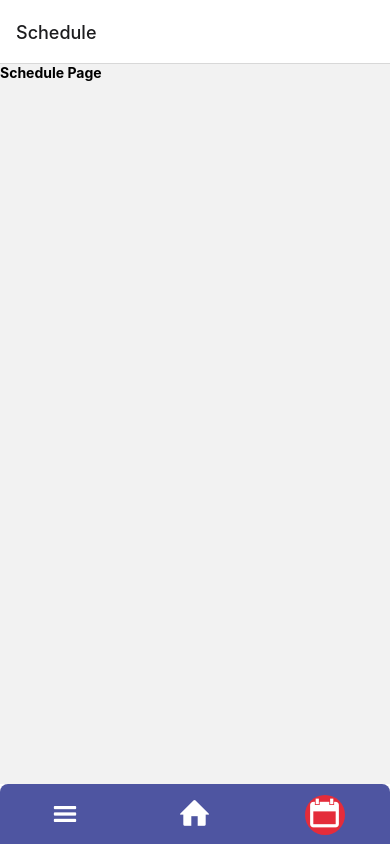
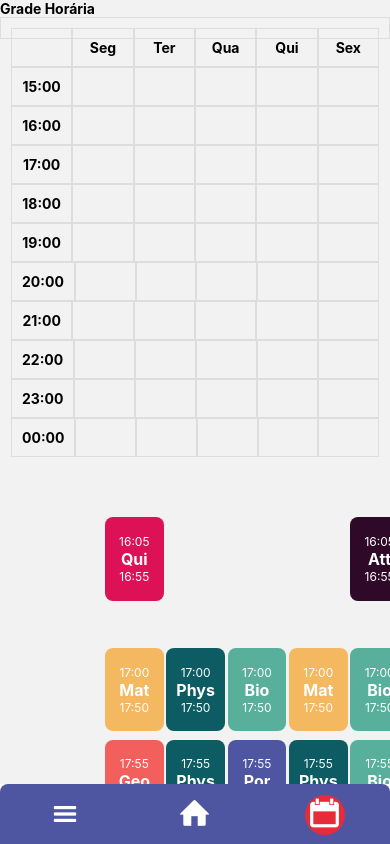
Before and after one commit to VictorASantana/cp-presenca-cursinho-hybrid, a React Native app in the folder cp-attendance-hybrid/: screen /Schedule in a window 390 px wide. Built offline with nearby package versions, Linux system fonts and the light colour scheme.

Commit message:
feat: trying to create schedule page

```diff
--- a/cp-attendance-hybrid/assets/theme/theme.ts
+++ b/cp-attendance-hybrid/assets/theme/theme.ts
@@ -18,6 +18,17 @@ export const Theme = {
     xxLarge: 40,
     gutter: 88,
     halfGutter: 44,
+  },
+  Subjects: {
+    mat: '#F4B860',
+    por: '#4e55a1',
+    bio: '#58B09C',
+    phys: '#0D5C63',
+    qui: '#DD1155',
+    att: '#2F0A28',
+    geo: '#F25F5C',
+    phil: '#6A3E37',
+    hist: '#8332AC'
   }
 };
 
--- /dev/null
+++ b/cp-attendance-hybrid/assets/utils/utils.tsx
@@ -0,0 +1,26 @@
+import { Theme } from "assets/theme/theme"
+
+export const mapColor = (subject: string) => {
+  switch (subject) {
+    case 'Mat':
+      return Theme.Subjects.mat;
+    case 'Qui':
+      return Theme.Subjects.qui;
+    case 'His':
+      return Theme.Subjects.hist;
+    case 'Geo':
+      return Theme.Subjects.geo;
+    case 'Bio':
+      return Theme.Subjects.bio;
+    case 'Por':
+      return Theme.Subjects.por;
+    case 'Phys':
+      return Theme.Subjects.phys;
+    case 'Phyl':
+      return Theme.Subjects.phil;
+    case 'Att':
+      return Theme.Subjects.att;
+    default:
+      return Theme.Subjects.att;
+  }
+}
--- /dev/null
+++ b/cp-attendance-hybrid/src/components/card/schedule-card/schedule-card.component.style.tsx
@@ -0,0 +1,32 @@
+import { Theme } from "assets/theme/theme";
+import styled from "styled-components/native";
+
+interface ScheduleCardProps {
+  color: string;
+  cardHeight: number;
+  cardTop: number
+}
+
+export const ScheduleCardStyled = styled.View<ScheduleCardProps>`
+  position: absolute;
+  background-color: ${props => props.color};
+  border-radius: ${Theme.Spacing.small}px;
+  width: ${Theme.Spacing.gutter / 1.5}px;
+  justify-content: center;
+  align-items: center;
+  padding: 4px;
+  top: ${({ cardTop }) => cardTop}px;
+  height: ${({ cardHeight }) => cardHeight}px;
+  margin: 2px;
+`;
+
+export const ScheduleCardTextStyled = styled.Text`
+  font-size: 16px;
+  font-weight: bold;
+  color: ${Theme.Colors.white};
+`;
+
+export const ScheduleCardHourStyled = styled.Text`
+  font-size: 12px;
+  color: ${Theme.Colors.white};
+`;
--- /dev/null
+++ b/cp-attendance-hybrid/src/components/card/schedule-card/schedule-card.component.tsx
@@ -0,0 +1,22 @@
+import { Theme } from "assets/theme/theme";
+import { ScheduleCardHourStyled, ScheduleCardStyled, ScheduleCardTextStyled } from "./schedule-card.component.style";
+import React from "react";
+import { mapColor } from "assets/utils/utils";
+
+interface ScheduleCardProps {
+  subject: string;
+  startTime: string;
+  endTime: string;
+  cardHeight: number;
+  cardTop: number;
+}
+
+export const ScheduleCard: React.FC<ScheduleCardProps> = props => {
+  return (
+    <ScheduleCardStyled color={mapColor(props.subject)} cardHeight={props.cardHeight} cardTop={props.cardTop}>
+      <ScheduleCardHourStyled>{props.startTime}</ScheduleCardHourStyled>
+      <ScheduleCardTextStyled>{props.subject}</ScheduleCardTextStyled>
+      <ScheduleCardHourStyled>{props.endTime}</ScheduleCardHourStyled>
+    </ScheduleCardStyled>
+  );
+}
--- /dev/null
+++ b/cp-attendance-hybrid/src/data/mock/schedule.mock.ts
@@ -0,0 +1,166 @@
+import { ScheduleItem } from "../types/schedule-item.type";
+
+export const scheduleMock: ScheduleItem[] = [
+  {
+    weekDay: 'Seg',
+    startTime: '16:05',
+    endTime: '16:55',
+    subject: 'Qui'
+  },
+  {
+    weekDay: 'Seg',
+    startTime: '17:00',
+    endTime: '17:50',
+    subject: 'Mat'
+  },
+  {
+    weekDay: 'Seg',
+    startTime: '17:55',
+    endTime: '18:45',
+    subject: 'Geo'
+  },
+  {
+    weekDay: 'Seg',
+    startTime: '18:50',
+    endTime: '19:40',
+    subject: 'His'
+  },
+  {
+    weekDay: 'Seg',
+    startTime: '20:10',
+    endTime: '21:00',
+    subject: 'Mat'
+  },
+  {
+    weekDay: 'Seg',
+    startTime: '21:05',
+    endTime: '21:55',
+    subject: 'Bio'
+  },
+  {
+    weekDay: 'Ter',
+    startTime: '17:00',
+    endTime: '17:50',
+    subject: 'Phys'
+  },
+  {
+    weekDay: 'Ter',
+    startTime: '17:55',
+    endTime: '18:45',
+    subject: 'Phys'
+  },
+  {
+    weekDay: 'Ter',
+    startTime: '18:50',
+    endTime: '19:40',
+    subject: 'Qui'
+  },
+  {
+    weekDay: 'Ter',
+    startTime: '20:10',
+    endTime: '21:00',
+    subject: 'His'
+  },
+  {
+    weekDay: 'Ter',
+    startTime: '21:05',
+    endTime: '21:55',
+    subject: 'Geo'
+  },
+  {
+    weekDay: 'Qua',
+    startTime: '17:00',
+    endTime: '17:50',
+    subject: 'Bio'
+  },
+  {
+    weekDay: 'Qua',
+    startTime: '17:55',
+    endTime: '18:45',
+    subject: 'Por'
+  },
+  {
+    weekDay: 'Qua',
+    startTime: '18:50',
+    endTime: '19:40',
+    subject: 'Por'
+  },
+  {
+    weekDay: 'Qua',
+    startTime: '20:10',
+    endTime: '21:00',
+    subject: 'Phys'
+  },
+  {
+    weekDay: 'Qua',
+    startTime: '21:05',
+    endTime: '21:55',
+    subject: 'Mat'
+  },
+  {
+    weekDay: 'Qui',
+    startTime: '17:00',
+    endTime: '17:50',
+    subject: 'Mat'
+  },
+  {
+    weekDay: 'Qui',
+    startTime: '17:55',
+    endTime: '18:45',
+    subject: 'Phys'
+  },
+  {
+    weekDay: 'Qui',
+    startTime: '18:50',
+    endTime: '19:40',
+    subject: 'Phyl'
+  },
+  {
+    weekDay: 'Qui',
+    startTime: '20:10',
+    endTime: '21:00',
+    subject: 'Qui'
+  },
+  {
+    weekDay: 'Qui',
+    startTime: '21:05',
+    endTime: '21:55',
+    subject: 'His'
+  },
+  {
+    weekDay: 'Sex',
+    startTime: '16:05',
+    endTime: '16:55',
+    subject: 'Att'
+  },
+  {
+    weekDay: 'Sex',
+    startTime: '17:00',
+    endTime: '17:50',
+    subject: 'Bio'
+  },
+  {
+    weekDay: 'Sex',
+    startTime: '17:55',
+    endTime: '18:45',
+    subject: 'Bio'
+  },
+  {
+    weekDay: 'Sex',
+    startTime: '18:50',
+    endTime: '19:40',
+    subject: 'Por'
+  },
+  {
+    weekDay: 'Sex',
+    startTime: '20:10',
+    endTime: '21:00',
+    subject: 'Por'
+  },
+  {
+    weekDay: 'Sex',
+    startTime: '21:05',
+    endTime: '21:55',
+    subject: 'Qui'
+  },
+];
--- /dev/null
+++ b/cp-attendance-hybrid/src/data/types/schedule-item.type.ts
@@ -0,0 +1,6 @@
+export interface ScheduleItem {
+  weekDay: string;
+  startTime: string;
+  endTime: string;
+  subject: string;
+}
--- /dev/null
+++ b/cp-attendance-hybrid/src/modules/schedule/schedule.page.style.tsx
@@ -0,0 +1,38 @@
+import styled from "styled-components/native";
+
+export const HeaderTextStyled = styled.Text`
+  font-size: 16px;
+`;
+
+export const SlotTextStyled = styled.Text`
+  font-size: 12px;
+`
+
+export const TableContainer = styled.View`
+  flex: 1;
+  padding: 10px;
+  border: 1px solid #ddd;
+`;
+
+export const HeaderRow = styled.View`
+  flex-direction: row;
+`;
+
+export const HeaderCell = styled.Text`
+  flex: 1;
+  text-align: center;
+  padding: 10px;
+  border: 1px solid #ddd;
+  font-weight: bold;
+`;
+
+export const Row = styled.View`
+  flex-direction: row;
+`;
+
+export const Cell = styled.Text`
+  flex: 1;
+  text-align: center;
+  padding: 10px;
+  border: 1px solid #ddd;
+`;
--- a/cp-attendance-hybrid/src/modules/schedule/schedule.page.tsx
+++ b/cp-attendance-hybrid/src/modules/schedule/schedule.page.tsx
@@ -1,8 +1,87 @@
+import React from "react";
+import { Cell, HeaderCell, HeaderRow, Row, TableContainer,  } from "./schedule.page.style";
+import { ScheduleItem } from "@src/data/types/schedule-item.type";
+import { scheduleMock } from "@src/data/mock/schedule.mock";
+import { ScheduleCard } from "@src/components/card/schedule-card/schedule-card.component";
+import { SafeAreaView } from "react-native-safe-area-context";
+import { ScrollView } from "react-native";
 import { Title } from "assets/utils/global.style";
-import React from "react";
+
+const CELL_HEIGHT = 100;
+const TOTAL_HOURS = 12;
+
+const createEmptyTable = (days: string[], hours: string[]) => {
+  const table: { [key: string]: { [key: string]: ScheduleItem[] } } = {};
+  hours.forEach(hour => {
+    table[hour] = {};
+    days.forEach(day => {
+      table[hour][day] = [];
+    });
+  });
+  return table;
+};
+
+const getCellTop = (startTime: string) => {
+  const [hours, minutes] = startTime.split(':').map(Number);
+  const totalMinutes = hours * 60 + minutes;
+  return ((totalMinutes - 720) / 60) * CELL_HEIGHT;
+};
+
+const getCardHeight = (startTime: string, endTime: string) => {
+  const [startHours, startMinutes] = startTime.split(':').map(Number);
+  const [endHours, endMinutes] = endTime.split(':').map(Number);
+  const startTotalMinutes = startHours * 60 + startMinutes;
+  const endTotalMinutes = endHours * 60 + endMinutes;
+  return ((endTotalMinutes - startTotalMinutes) / 60) * CELL_HEIGHT;
+};
+
+const days = ['Seg', 'Ter', 'Qua', 'Qui', 'Sex'];
+const hours = ['15:00', '16:00', '17:00', '18:00', '19:00', '20:00', '21:00', '22:00', '23:00', '00:00'];
 
 export const Schedule: React.FC = () => {
+
+  const table = createEmptyTable(days, hours);
+
+  const scheduleItems = scheduleMock;
+
+  scheduleItems.forEach(item => {
+    const timeKey = hours.find(hour => hour.startsWith(item.startTime.split(':')[0]));
+    if (timeKey) {
+      table[timeKey][item.weekDay].push(item);
+    }
+  });
+
   return (
-    <Title>{'Schedule Page'}</Title>
+    <ScrollView>
+      <SafeAreaView />
+      <Title>{'Grade Horária'}</Title>
+      <TableContainer>
+        <HeaderRow>
+          <HeaderCell />
+          {days.map((day) => (
+            <HeaderCell key={day}>{day}</HeaderCell>
+          ))}
+        </HeaderRow>
+        {hours.map((hour) => (
+          <Row key={hour}>
+            <HeaderCell>{hour}</HeaderCell>
+            {days.map((day) => (
+              <Cell key={`${hour}-${day}`}>{
+                table[hour][day].map((item, index) => (
+                  <ScheduleCard
+                    key={index}
+                    subject={item.subject}
+                    startTime={item.startTime}
+                    endTime={item.endTime}
+                    cardHeight={getCardHeight(item.startTime, item.endTime)}
+                    cardTop={getCellTop(item.startTime)}
+                  />
+                ))
+              }</Cell>
+            ))}
+          </Row>
+        ))}
+    </TableContainer>
+  </ScrollView>
   );
 }
--- a/cp-attendance-hybrid/src/navigation/Routes.tsx
+++ b/cp-attendance-hybrid/src/navigation/Routes.tsx
@@ -88,6 +88,7 @@ export const Routes = () => {
           }
         }}/>
         <Tab.Screen name='Schedule' component={Schedule} options={{
+          headerShown: false,
           tabBarIcon: ({focused}) => {
             return (
               <View style={focused ?
```
